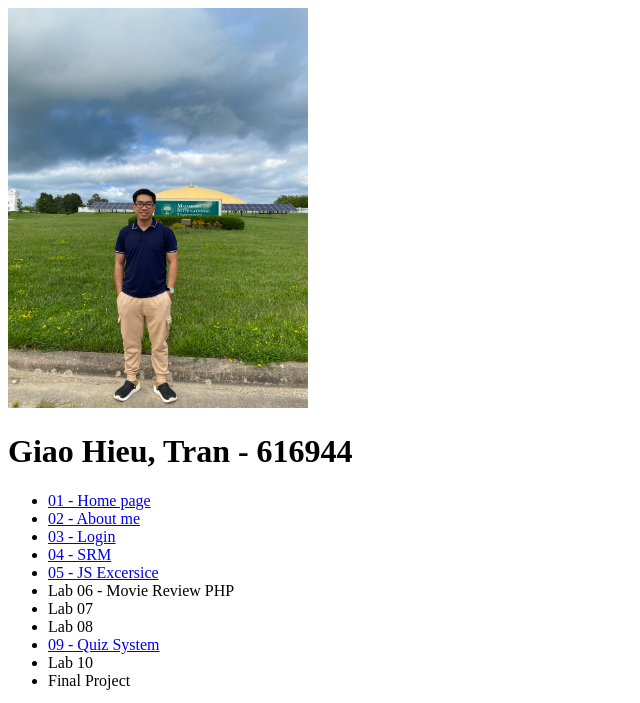
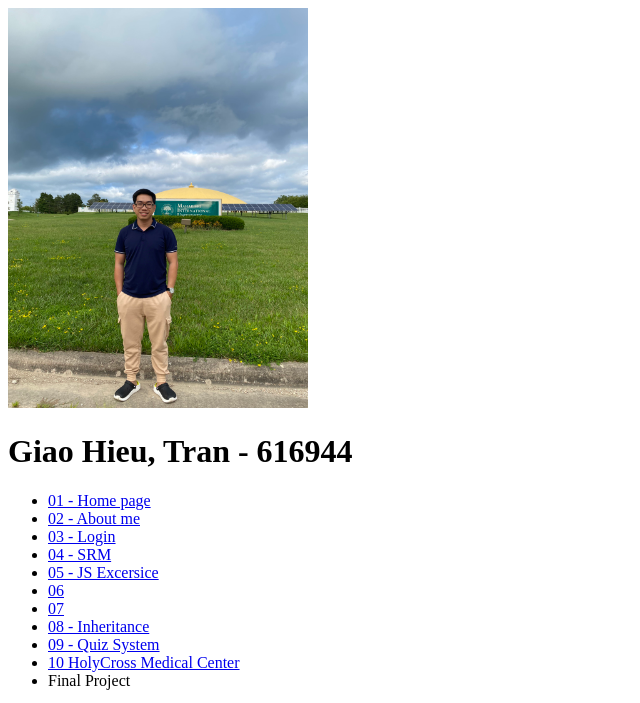
Before and after one commit to HieuMIU/CS472, a plain HTML site: page index.html in a window 1280 px wide. Shown: the top 703 px of the page, without its empty margins (0-640 px from the left). Drawn offline with Linux system fonts and the light colour scheme.

Commit message:
change homepage

```diff
--- a/index.html
+++ b/index.html
@@ -14,11 +14,11 @@
         <li><a href="login.html">03 - Login</a></li>
         <li><a href="srm-system-login.html">04 - SRM</a></li>
         <li><a href="js-excesice.html">05 - JS Excersice</a> </li>
-        <li>Lab 06 - Movie Review PHP</li>
-        <li>Lab 07</li>
-        <li>Lab 08</li>
+        <li><a href="#">06</a> </li>
+        <li><a href="#">07</a> </li>
+        <li><a href="lab8-inheritance.html">08 - Inheritance</a> </li>
         <li><a href="quiz-system.html">09 - Quiz System</a> </li>
-        <li>Lab 10</li>
+        <li><a href="hcmc-website/index.html">10 HolyCross Medical Center</a> </li>
         <li>Final Project</li>
     </ul>
     <p>
```
